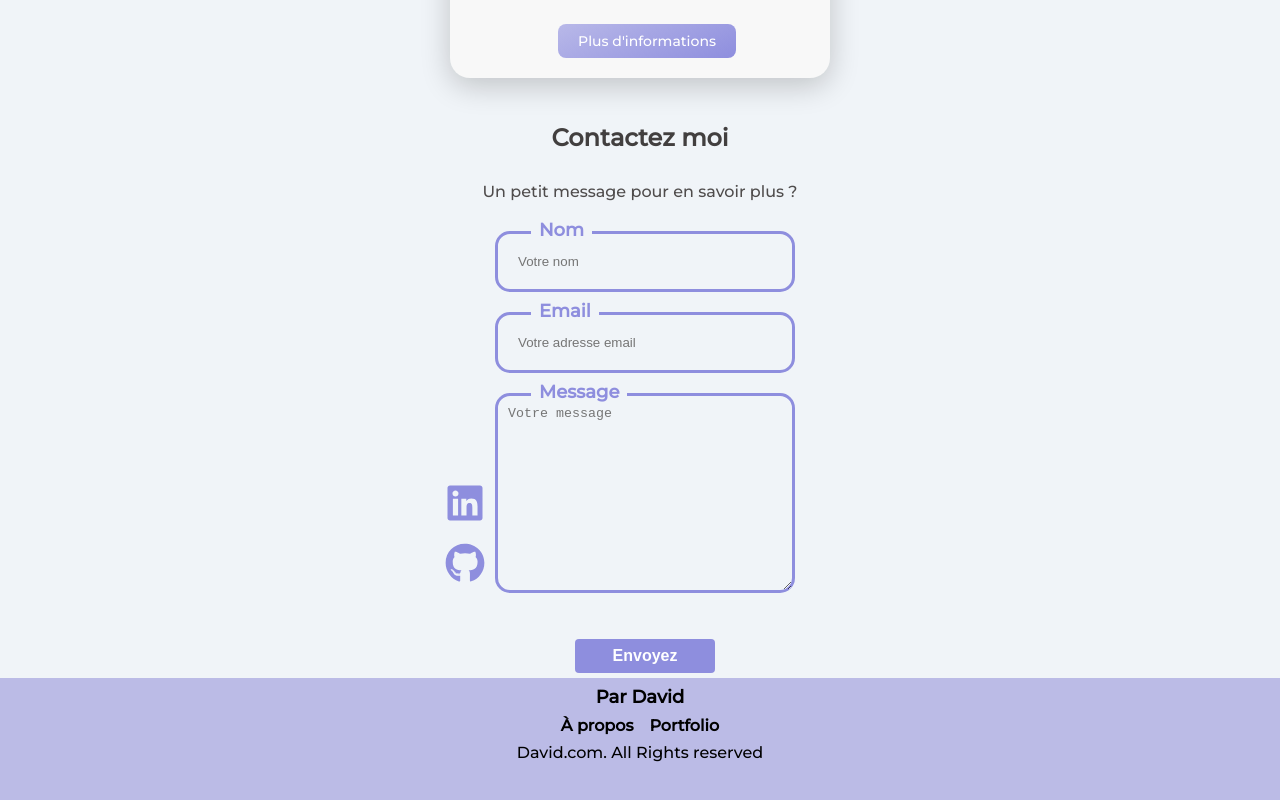
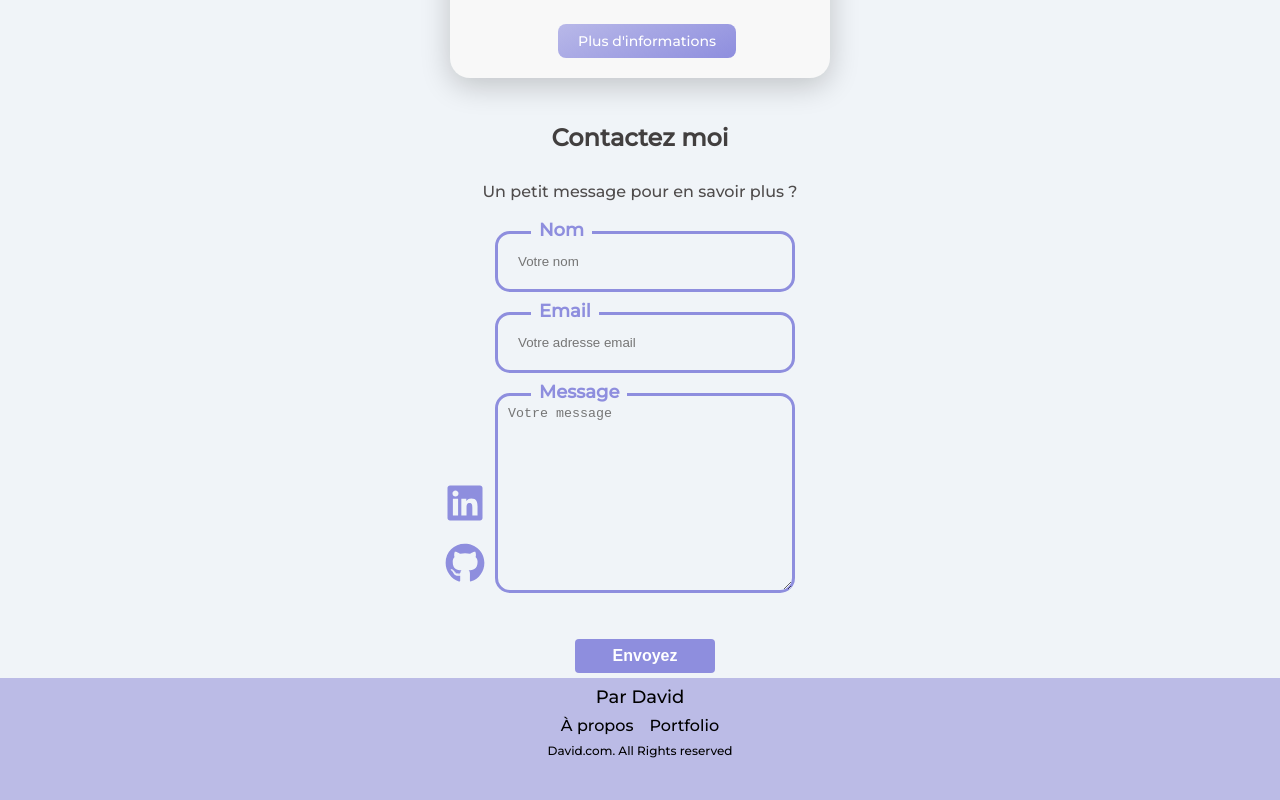
Before and after one commit to David-Chazoule/dc-Portfolio, a React (Vite) app in the folder DC-portfolio/: page / in a window 1280 px wide. Shown: the part 5005-5805 px from the top of the page. Built offline with nearby package versions, Linux system fonts and the light colour scheme.

Commit message:
mode dark pour le footer

```diff
--- a/DC-portfolio/src/components/footer/Footer.tsx
+++ b/DC-portfolio/src/components/footer/Footer.tsx
@@ -14,16 +14,30 @@ function Footer() {
   };
 
   return (
-    <div className="footer-container">
-      <h1>{language === "fr" ? "Par" : "By"} David</h1>
+    <div
+      className={`footer-container ${theme === "light" ? "" : "footerDark"}`}
+    >
+      <h1 className={`byTitle ${theme === "light" ? "" : "byTitleDark"}`}>
+        {language === "fr" ? "Par" : "By"} David
+      </h1>
       <div className="nav">
-        <h2 onClick={() => scrollTo("about")}>
+        <h2
+          className={`navTitle ${theme === "light" ? "" : "navTitleDark"}`}
+          onClick={() => scrollTo("about")}
+        >
           {language === "fr" ? "À propos" : "About"}
         </h2>
-        <h2 onClick={() => scrollTo("projects")}>Portfolio</h2>
+        <h2
+          className={`navTitle ${theme === "light" ? "" : "navTitleDark"}`}
+          onClick={() => scrollTo("projects")}
+        >
+          Portfolio
+        </h2>
       </div>
       <div className="copyRight">
-        <p>David.com. All Rights reserved</p>
+        <p className={theme === "light" ? "" : "pDark"}>
+          David.com. All Rights reserved
+        </p>
       </div>
     </div>
   );
--- a/DC-portfolio/src/components/footer/_footer.scss
+++ b/DC-portfolio/src/components/footer/_footer.scss
@@ -13,9 +13,14 @@
     min-height: 12vh;
   }
 
-  h1 {
+  .byTitle {
     margin-top: 1vh;
     font-size: 18px;
+    font-weight: 500;
+  }
+
+  .byTitleDark {
+    color: white;
   }
   .nav {
     display: flex;
@@ -28,15 +33,20 @@
       width: 80%;
     }
 
-    h2 {
+    .navTitle {
       margin: 0 8px;
       font-size: 16px;
+      font-weight: 500;
       cursor: pointer;
 
       &:hover {
         transform: scale(1.1);
         color: rgb(45, 44, 44);
       }
+    }
+
+    .navTitleDark {
+      color: white;
     }
   }
 
@@ -45,5 +55,16 @@
     width: 100%;
     align-items: center;
     justify-content: center;
+
+    p {
+      font-size: 12px;
+    }
+    .pDark {
+      color: white;
+    }
   }
 }
+
+.footerDark {
+  background-color: $themeDarkSecondaire;
+}
```
